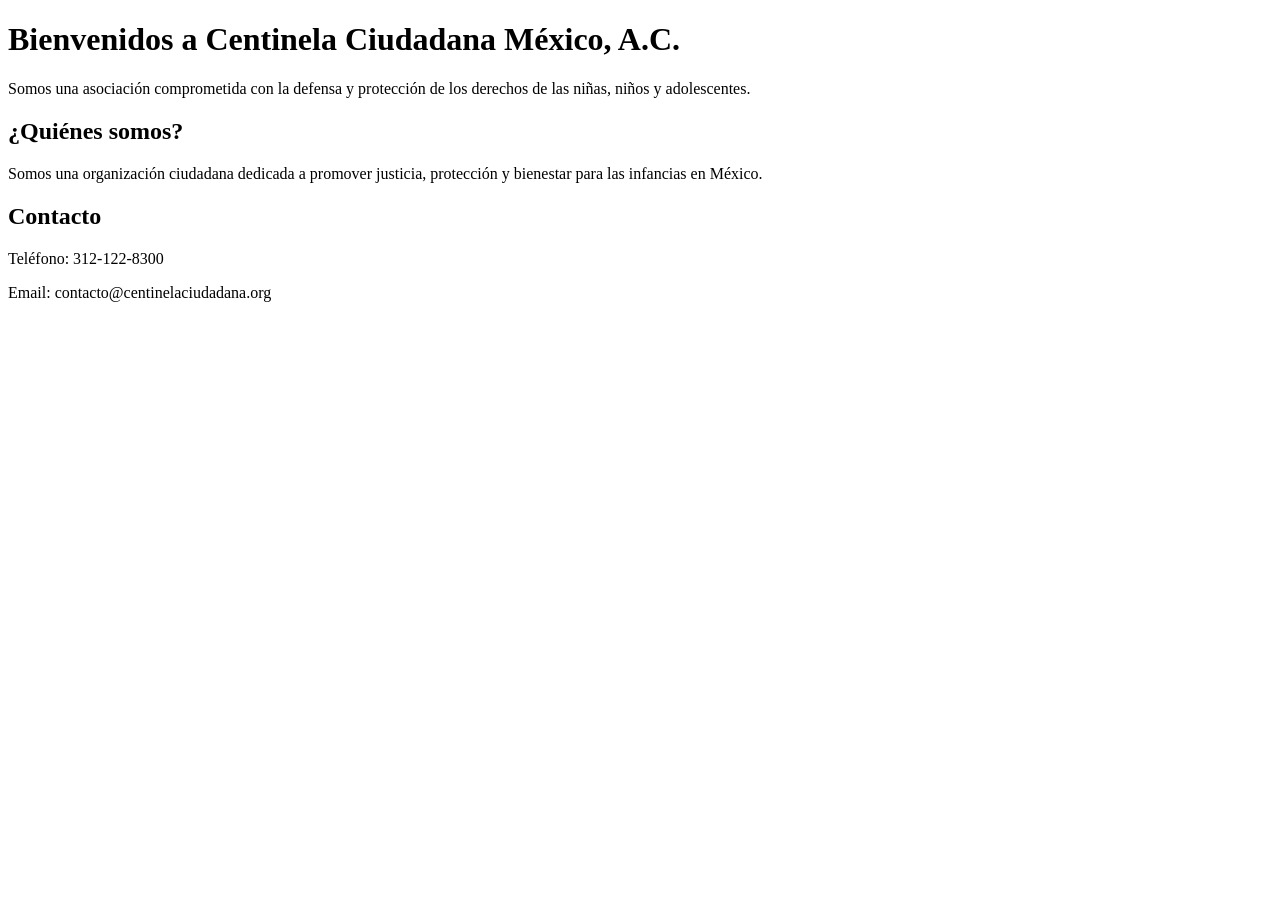
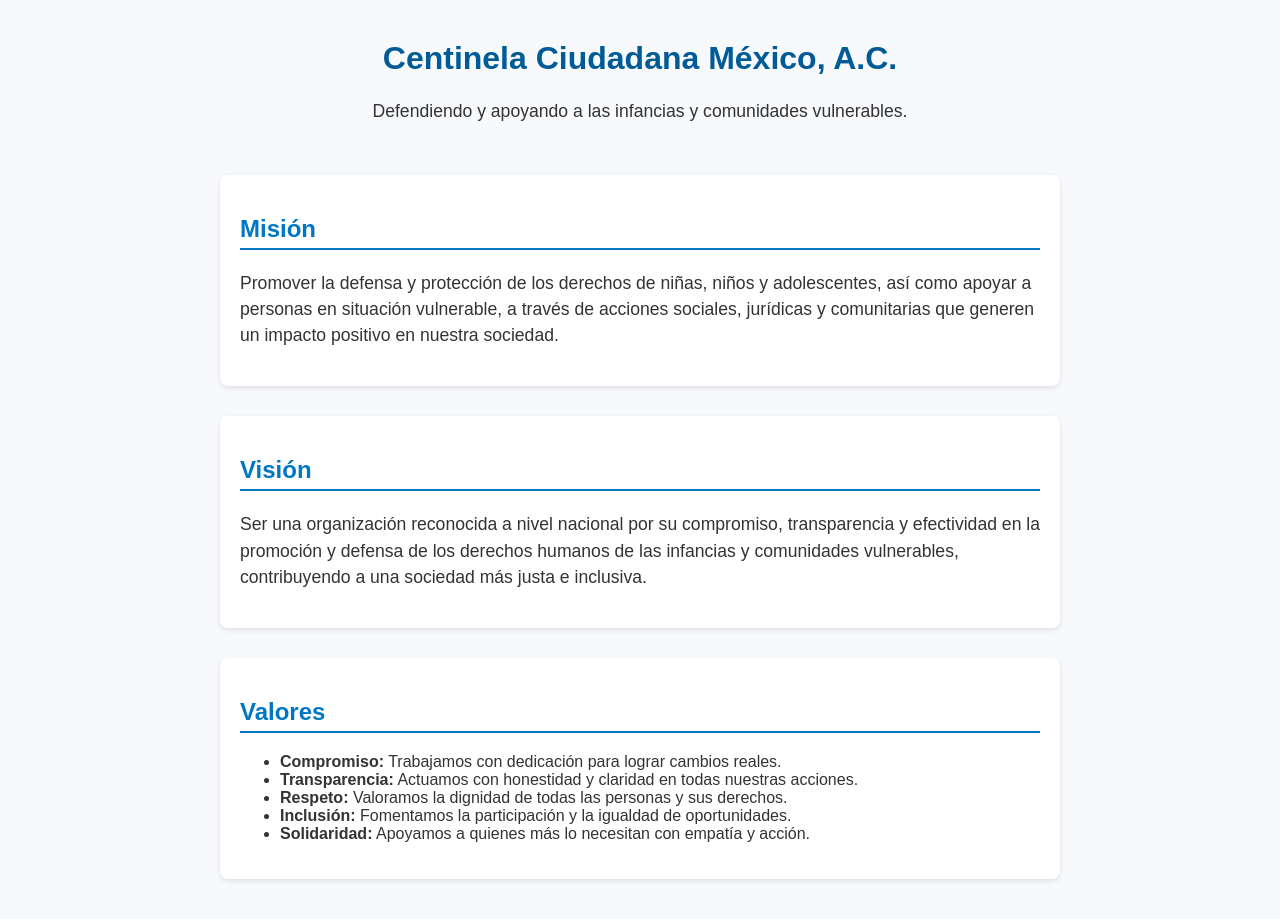
Before and after one commit to CentinelaCiudadanaMexico/Centinela-Ciudadana-Mexico, a plain HTML site: page index.html in a window 1280 px wide. Before the commit the page ends 800 px from the top, so only its background shows below. Drawn offline with Linux system fonts and the light colour scheme.

Commit message:
Update index.html
mision vision

```diff
--- a/index.html
+++ b/index.html
@@ -2,22 +2,69 @@
 <html lang="es">
 <head>
   <meta charset="UTF-8" />
-  <meta name="viewport" content="width=device-width, initial-scale=1" />
-  <title>Centinela Ciudadana México A.C.</title>
+  <title>Centinela Ciudadana México, A.C.</title>
+  <style>
+    body {
+      font-family: Arial, sans-serif;
+      margin: 40px;
+      background-color: #f7f9fc;
+      color: #333;
+    }
+    header {
+      text-align: center;
+      margin-bottom: 50px;
+    }
+    h1 {
+      color: #005b96;
+    }
+    section {
+      background: white;
+      padding: 20px;
+      margin-bottom: 30px;
+      border-radius: 8px;
+      box-shadow: 0 2px 5px rgba(0,0,0,0.1);
+      max-width: 800px;
+      margin-left: auto;
+      margin-right: auto;
+    }
+    h2 {
+      color: #0077c2;
+      border-bottom: 2px solid #0077c2;
+      padding-bottom: 5px;
+    }
+    p {
+      font-size: 1.1em;
+      line-height: 1.5em;
+    }
+  </style>
 </head>
 <body>
-  <header>
-    <h1>Bienvenidos a Centinela Ciudadana México, A.C.</h1>
-    <p>Somos una asociación comprometida con la defensa y protección de los derechos de las niñas, niños y adolescentes.</p>
-  </header>
-  <section>
-    <h2>¿Quiénes somos?</h2>
-    <p>Somos una organización ciudadana dedicada a promover justicia, protección y bienestar para las infancias en México.</p>
-  </section>
-  <section>
-    <h2>Contacto</h2>
-    <p>Teléfono: 312-122-8300</p>
-    <p>Email: contacto@centinelaciudadana.org</p>
-  </section>
+
+<header>
+  <h1>Centinela Ciudadana México, A.C.</h1>
+  <p>Defendiendo y apoyando a las infancias y comunidades vulnerables.</p>
+</header>
+
+<section id="mision">
+  <h2>Misión</h2>
+  <p>Promover la defensa y protección de los derechos de niñas, niños y adolescentes, así como apoyar a personas en situación vulnerable, a través de acciones sociales, jurídicas y comunitarias que generen un impacto positivo en nuestra sociedad.</p>
+</section>
+
+<section id="vision">
+  <h2>Visión</h2>
+  <p>Ser una organización reconocida a nivel nacional por su compromiso, transparencia y efectividad en la promoción y defensa de los derechos humanos de las infancias y comunidades vulnerables, contribuyendo a una sociedad más justa e inclusiva.</p>
+</section>
+
+<section id="valores">
+  <h2>Valores</h2>
+  <ul>
+    <li><strong>Compromiso:</strong> Trabajamos con dedicación para lograr cambios reales.</li>
+    <li><strong>Transparencia:</strong> Actuamos con honestidad y claridad en todas nuestras acciones.</li>
+    <li><strong>Respeto:</strong> Valoramos la dignidad de todas las personas y sus derechos.</li>
+    <li><strong>Inclusión:</strong> Fomentamos la participación y la igualdad de oportunidades.</li>
+    <li><strong>Solidaridad:</strong> Apoyamos a quienes más lo necesitan con empatía y acción.</li>
+  </ul>
+</section>
+
 </body>
 </html>
```
